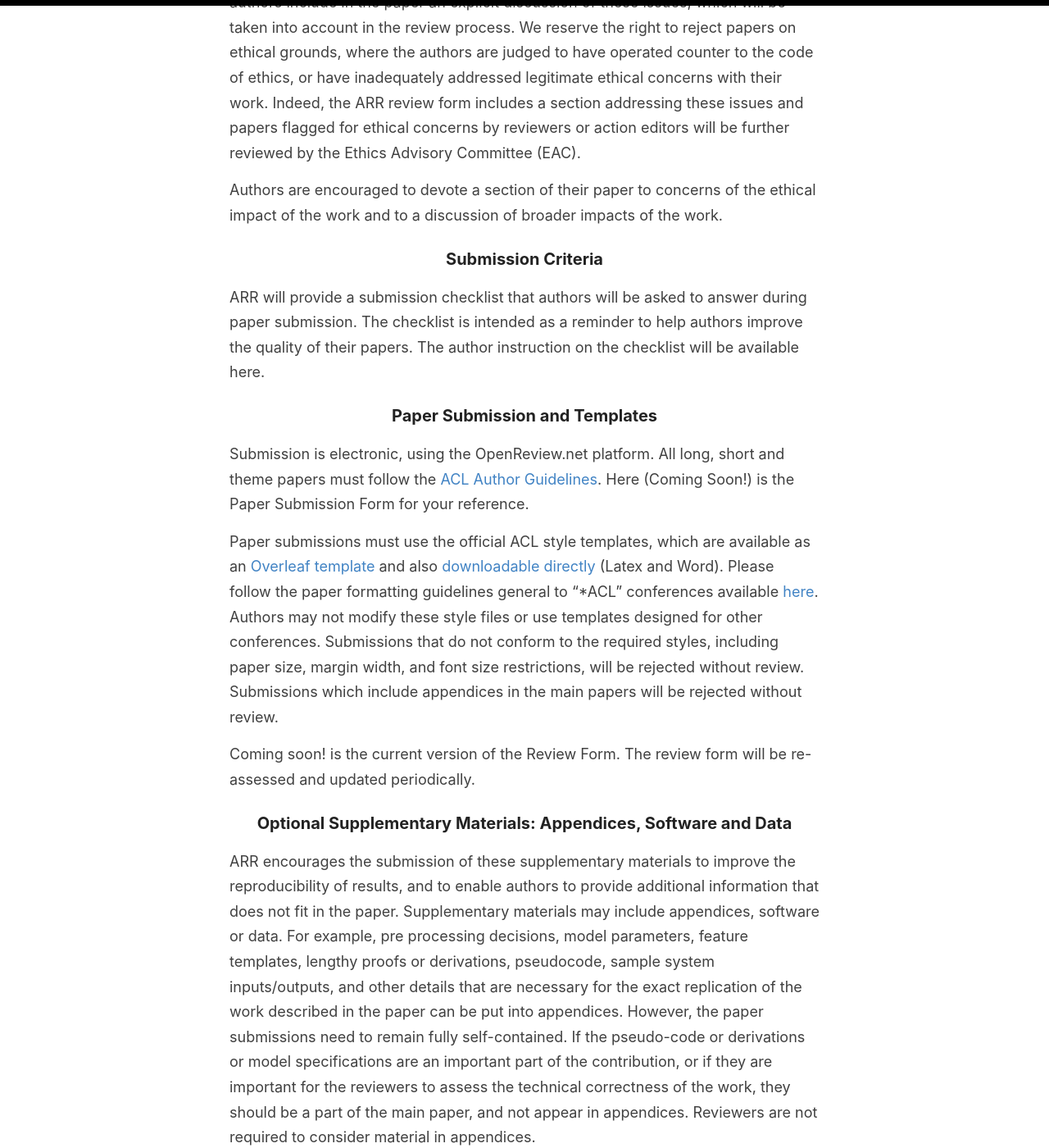
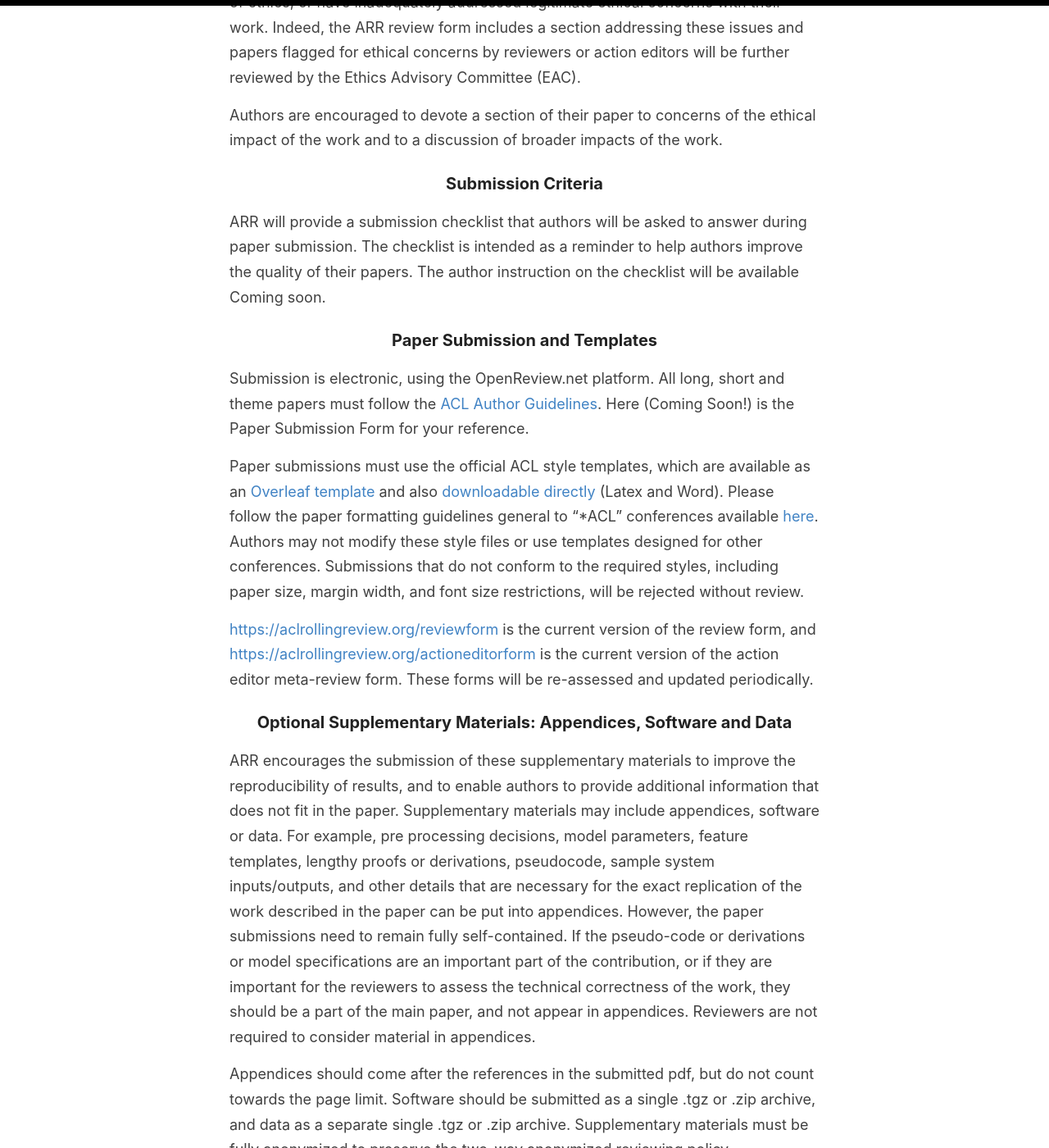
Before and after one commit to amitmerchant1990/reverie, a Jekyll site: the page built from cfp.md, in a window 1280 px wide and 1400 px high, scrolled down 4790 px. Shown: the whole window at 82% size. Built offline with Jekyll 4.4.1, drawn with Linux system fonts in a browser that asks for light colours; some of the changed text lies outside the part shown.

Commit message:
Update cfp.md

```diff
--- a/cfp.md
+++ b/cfp.md
@@ -68,9 +68,9 @@
 
 Papers must not include authors' names and affiliations. Furthermore, self-references that reveal the authors’ identities, e.g., "We previously showed (Smith, 1991) ..." must be avoided. Instead, use citations such as "Smith previously showed (Smith, 1991) ..." Papers that do not conform to these requirements will be rejected without review.
 
-Papers should not refer, for further detail, to documents that are not available to the reviewers. For example, do not omit or redact important citation information to preserve anonymity. Instead, use third person or named reference to this work, as described above ("Smith showed" rather than "we showed").
+Papers should not refer, for further detail, to documents that are not available to the reviewers.
 
-Papers may be accompanied by a resource (software and/or data) described in the paper, but these resources should be anonymized as well.
+Supplementary materials should also be anonymized.
 
 ### Authorship
 
@@ -101,21 +101,19 @@
 
 ### Submission Criteria
 
-ARR will provide a submission checklist that authors will be asked to answer during paper submission. The checklist is intended as a reminder to help authors improve the quality of their papers. The author instruction on the checklist will be available here.
+ARR will provide a submission checklist that authors will be asked to answer during paper submission. The checklist is intended as a reminder to help authors improve the quality of their papers. The author instruction on the checklist will be available Coming soon.
 
 ### Paper Submission and Templates
 
 Submission is electronic, using the OpenReview.net platform. All long, short and theme papers must follow the [ACL Author Guidelines](https://www.aclweb.org/adminwiki/index.php?title=ACL_Author_Guidelines). Here (Coming Soon!) is the Paper Submission Form for your reference.
 
 Paper submissions must use the official ACL style templates, which are available as an [Overleaf template](https://www.overleaf.com/read/crtcwgxzjskr) and also [downloadable directly](https://github.com/acl-org/ACLPUB/tree/master/templates)  (Latex and Word). Please follow the paper formatting guidelines general to "\*ACL" conferences available [here](https://acl-org.github.io/ACLPUB/formatting.html).
-Authors may not modify these style files or use templates designed for other conferences. Submissions that do not conform to the required styles, including paper size, margin width, and font size restrictions, will be rejected without review. Submissions which include appendices in the main papers will be rejected without review.
+Authors may not modify these style files or use templates designed for other conferences. Submissions that do not conform to the required styles, including paper size, margin width, and font size restrictions, will be rejected without review.
 
-Coming soon! is the current version of the Review Form. The review form will be re-assessed and updated periodically.
+[https://aclrollingreview.org/reviewform](Here) is the current version of the review form, and [https://aclrollingreview.org/actioneditorform](here) is the current version of the action editor meta-review form. These forms will be re-assessed and updated periodically.
 
 ### Optional Supplementary Materials: Appendices, Software and Data
 
 ARR encourages the submission of these supplementary materials to improve the reproducibility of results, and to enable authors to provide additional information that does not fit in the paper. Supplementary materials may include appendices, software or data. For example, pre processing  decisions, model parameters, feature templates, lengthy proofs or derivations, pseudocode, sample system inputs/outputs, and other details that are necessary for the exact replication of the work described in the paper can be put into appendices. However, the paper submissions need to remain fully self-contained. If the pseudo-code or derivations or model specifications are an important part of the contribution, or if they are important for the reviewers to assess the technical correctness of the work, they should be a part of the main paper, and not appear in appendices. Reviewers are not required to consider material in appendices.
 
 Appendices should come after the references in the submitted pdf, but do not count towards the page limit. Software should be submitted as a single .tgz or .zip archive, and data as a separate single .tgz or .zip archive. Supplementary materials must be fully anonymized to preserve the two-way anonymized reviewing policy.
-
-Note: The supplementary material does not count towards the page limit and should not be included in the paper,  but must be submitted separately using the appropriate field on the submission website. The appendix may consist of up to four (4) pages.
```
